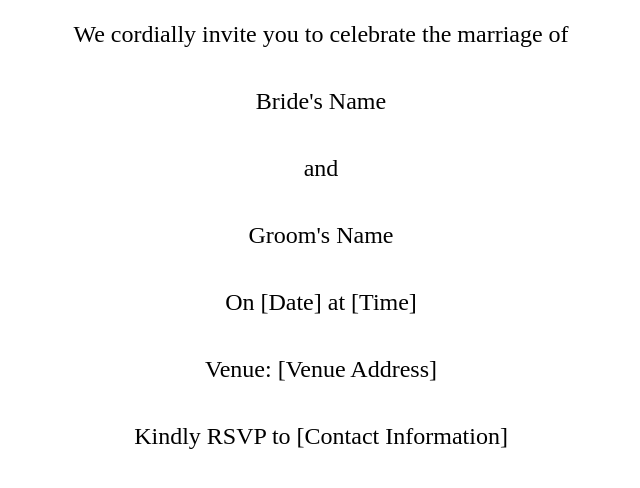
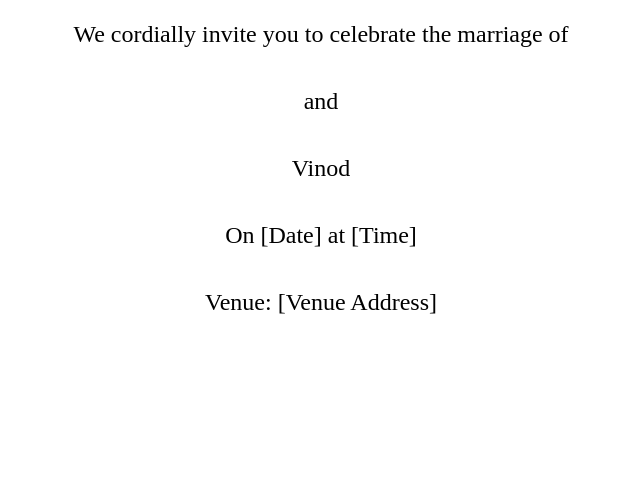
Before and after one commit to dev4anand/vinodmarriage, a plain HTML site: page index.html in a window 1280 px wide. Shown: the part 90-578 px from the top of the page, without its empty margins (319-959 px from the left). Drawn offline with Linux system fonts and the light colour scheme.

Commit message:
Update index.html

```diff
--- a/index.html
+++ b/index.html
@@ -22,11 +22,11 @@
 <body>
     <h1>Marriage Invitation</h1>
     <p>We cordially invite you to celebrate the marriage of</p>
-    <p>Bride's Name</p>
+    <p></p>
     <p>and</p>
-    <p>Groom's Name</p>
+    <p>Vinod</p>
     <p>On [Date] at [Time]</p>
     <p>Venue: [Venue Address]</p>
-    <p>Kindly RSVP to [Contact Information]</p>
+<!--     <p>Kindly RSVP to [Contact Information]</p> -->
 </body>
 </html>
```
